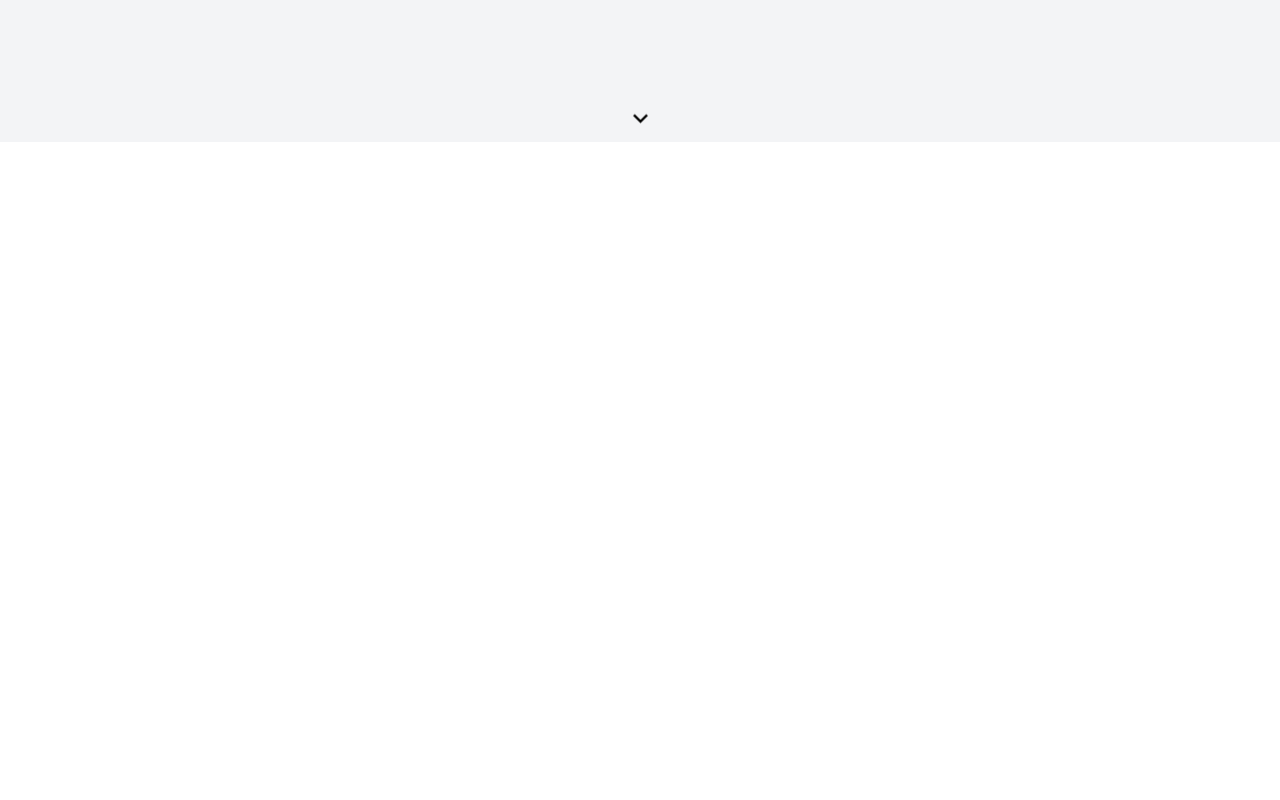
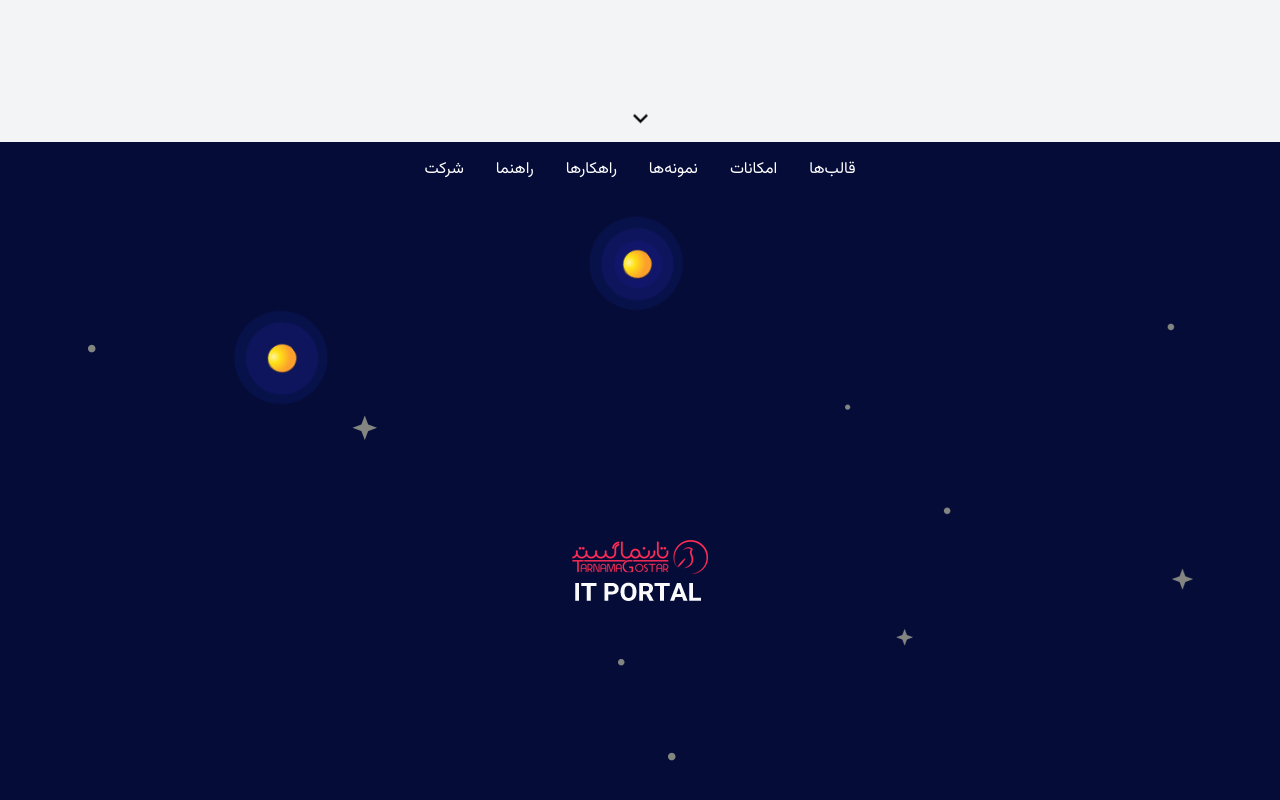
Before and after one commit to arshaan-abh/portal, a Next.js app: page / in a window 1280 px wide. Shown: the part 6258-7058 px from the top of the page. Before the commit the page ends 6400 px from the top, so only its background shows below. Built offline with nearby package versions, Linux system fonts and the light colour scheme.

Commit message:
add footer

```diff
--- a/src/app/page.tsx
+++ b/src/app/page.tsx
@@ -8,6 +8,7 @@ import Step4Section from "@/components/step-4-section";
 import Step5Section from "@/components/step-5-section";
 import Step6Section from "@/components/step-6-section";
 import Step7Section from "@/components/step-7-section";
+import Footer from "@/components/footer";
 
 const Home: FC = () => {
   return (
@@ -20,6 +21,7 @@ const Home: FC = () => {
       <Step5Section />
       <Step6Section />
       <Step7Section />
+      <Footer />
     </ScrollSnap>
   );
 };
--- /dev/null
+++ b/src/components/footer.tsx
@@ -0,0 +1,35 @@
+import type { FC } from "react";
+import Image from "next/image";
+import logoFooter from "/public/logo-footer.png";
+import planets from "/public/planets.png";
+import stars from "/public/stars.png";
+
+const Footer: FC = () => {
+  return (
+    <div className="relative z-10 flex flex-col items-center overflow-hidden bg-sky">
+      <div className="z-10 flex w-main max-w-full justify-center gap-8 p-4 text-white">
+        <a>قالب‌ها</a>
+        <a>امکانات</a>
+        <a>نمونه‌ها</a>
+        <a>راهکارها</a>
+        <a>راهنما</a>
+        <a>شرکت</a>
+      </div>
+      <div className="grow" />
+      <Image src={logoFooter} alt="IT PORTAL" />
+      <div className="grow" />
+      <Image
+        className="pointer-events-none absolute inset-0 m-auto animate-pulse select-none"
+        src={stars}
+        alt="ستاره‌ها"
+      />
+      <Image
+        className="pointer-events-none absolute inset-0 m-auto animate-spin-slower select-none"
+        src={planets}
+        alt="سیاره‌ها"
+      />
+    </div>
+  );
+};
+
+export default Footer;
```
Also changed, not shown: public/logo-footer.png (added).
